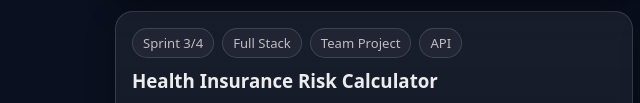
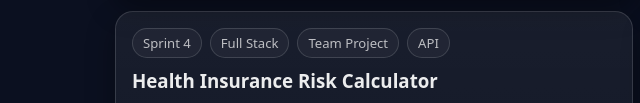
Before and after one commit to FMontiel01/fernando-montiel-portfolio, a plain HTML site: page index.html in a window 1280 px wide. Shown: the part 849-952 px from the top of the page, 0-640 px from the left. Drawn offline with Linux system fonts and the light colour scheme.

Commit message:
small edit

```diff
--- a/index.html
+++ b/index.html
@@ -169,7 +169,7 @@
 
           <article class="card">
             <div class="badges">
-              <span class="badge">Sprint 3/4</span>
+              <span class="badge">Sprint 4</span>
               <span class="badge">Full Stack</span>
               <span class="badge">Team Project</span>
               <span class="badge">API</span>
```
